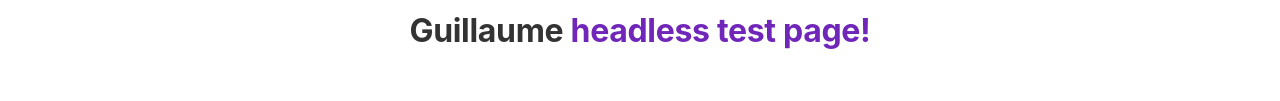
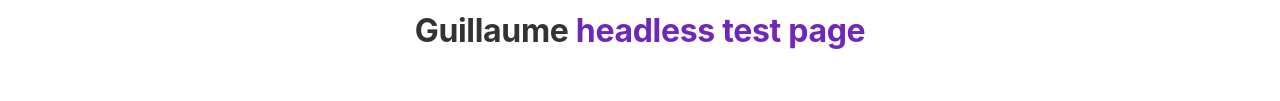
Before and after one commit to guillaumeisobar/gatsby-starter-default, a Gatsby site: page / in a window 1280 px wide. Shown: the part 191-292 px from the top of the page. Built offline with nearby package versions, Linux system fonts and the light colour scheme; Gatsby itself is replaced by a stand-in of ours.

Commit message:
Update index.js

```diff
--- a/src/pages/index.js
+++ b/src/pages/index.js
@@ -83,7 +83,7 @@
         style={{ marginBottom: `var(--space-3)` }}
       />
       <h1>
-        Guillaume <b>headless test page!</b>
+        Guillaume <b>headless test page</b>
       </h1>
       <p className={styles.intro}>
         <b>Example pages:</b>{" "}
```
